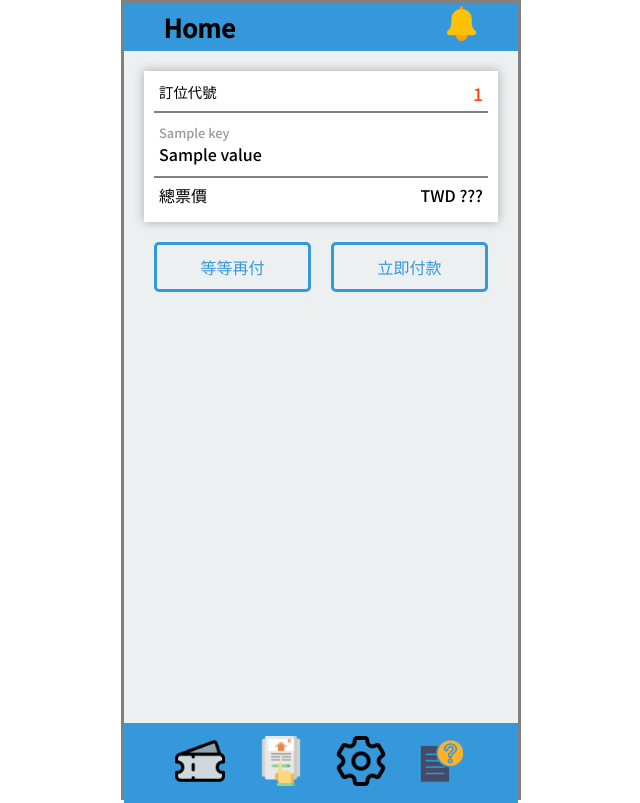
After one commit to FCU-1121/BookYourTicket, a Flask app: template templates/myticket/details.html in a window 1280 px wide. The commit adds this page. Shown: the whole page, without its empty margins (319-959 px from the left). Run offline with Flask 3, Linux system fonts and the light colour scheme; the template is opened without the code that fills it: most values are stand-ins (such as "Sample title", 1, 10 or a date in 2020); style sheets or scripts are compiled from the project's sources; some libraries are stand-ins or nearby versions.

Commit message:
新增付款細節介面

```diff
--- a/app.py
+++ b/app.py
@@ -7,6 +7,9 @@ import json
 
 app = Flask(__name__)
 CORS(app)  # 启用 CORS，允许跨域请求
+
+with open('./static/json/myTickets.json', 'r', encoding='utf-8') as f:
+    tickets = json.load(f)['myTickets']
 
 @app.route('/')
 @app.route('/bookTicket')
@@ -22,14 +25,19 @@ def notification():
     return render_template('notification.html', title='Notification')
 
 @app.route('/myTicket/received')
-def myTicket():
-    with open('./static/json/myTickets.json', 'r', encoding='utf-8') as f:
-        tickets = json.load(f)['myTickets']
+def received():
     return render_template('myticket/received.html', title = 'YourTicket', tickets=tickets)
 
 @app.route('/myTicket/unpaid')
-def tickets():
-    return render_template('myticket/unpaid.html', title='Tickets')
+def unpaid():
+    return render_template('myticket/unpaid.html', title='Tickets', tickets=tickets)
+
+@app.route('/myTickets/details', methods=['POST', 'GET'])
+def show_details():
+    data = request.get_json()
+    ticket = next((t for t in tickets if t['orderID'] == data['orderID']), None)
+    print(ticket)
+    return render_template('myticket/details.html', title='Ticket Details', ticket=ticket)
 
 @app.route('/showTickets')
 def showTickets():
--- /dev/null
+++ b/static/css/myticket/details.css
@@ -0,0 +1,77 @@
+.ticket-container {
+  width: 100%;
+  height: 100%;
+  padding: 20px;
+}
+.ticket-container section {
+  width: 100%;
+  height: auto;
+  background-color: white;
+  padding: 10px;
+  box-shadow: 0 0 10px darkgray;
+}
+.ticket-container .order-details {
+  width: 100%;
+  display: flex;
+  justify-content: space-between;
+  border-bottom: 2px solid grey;
+  padding: 5px;
+  padding-top: 0;
+}
+.ticket-container .order-details span {
+  font-size: 0.9rem;
+}
+.ticket-container .order-details .value {
+  font-size: 1.1rem;
+  color: orangered;
+}
+.ticket-container .ticket-details {
+  width: 100%;
+  display: flex;
+  align-items: flex-start;
+  flex-direction: column;
+  border-bottom: 2px solid gray;
+}
+.ticket-container .ticket-details .item {
+  list-style: none;
+  width: 100%;
+  margin: 10px 5px;
+}
+.ticket-container .ticket-details .item .item-name {
+  color: gray;
+  opacity: 0.8;
+  font-size: 0.8rem;
+}
+.ticket-container .price-details {
+  width: 100%;
+  padding: 5px;
+  display: flex;
+  justify-content: space-between;
+}
+.ticket-container .buttons {
+  width: 100%;
+  padding-top: 20px;
+  display: flex;
+  justify-content: space-evenly;
+}
+.ticket-container .buttons button {
+  position: relative;
+  margin: 0 10px;
+  width: 100%;
+  border: 3px solid #3498db;
+  border-radius: 5px;
+  background: transparent;
+  color: #3498db;
+  font-size: 1rem;
+  text-align: center;
+  text-decoration: none;
+  text-transform: uppercase;
+  padding: 10px 20px;
+  cursor: pointer;
+}
+.ticket-container .buttons button:hover {
+  transition: 0.5s;
+  background: #3498db;
+  color: white;
+  box-shadow: 0 0 20px darkgray;
+}/*# sourceMappingURL=details.css.map */
--- /dev/null
+++ b/static/css/myticket/details.scss
@@ -0,0 +1,77 @@
+.ticket-container{
+    width: 100%;
+    height: 100%;
+    padding: 20px;
+    section{
+        width: 100%;
+        height: auto;
+        background-color: white;
+        padding: 10px;
+        box-shadow: 0 0 10px darkgray;
+    }
+    .order-details{
+        width: 100%;
+        display: flex;
+        justify-content: space-between;
+        border-bottom: 2px solid grey;
+        padding: 5px;
+        padding-top: 0;
+        span{
+            font-size: .9rem;
+        }
+        .value{
+            font-size: 1.1rem;
+            color:orangered;
+        }
+    }
+    .ticket-details{
+        width: 100%;
+        display: flex;
+        align-items: flex-start;
+        flex-direction: column;
+        border-bottom: 2px solid gray;
+        .item{
+            list-style: none;
+            width: 100%;
+            margin: 10px 5px;
+            .item-name{
+                color: gray;
+                opacity: .8;
+                font-size: .8rem;
+            }
+        }
+    }
+    .price-details{
+        width: 100%;
+        padding: 5px;
+        display: flex;
+        justify-content: space-between;
+    }
+    .buttons{
+        width: 100%;
+        padding-top: 20px;
+        display: flex;
+        justify-content: space-evenly;
+        button{
+            position: relative;
+            margin: 0 10px;
+            width: 100%;
+            border: 3px solid #3498db;
+            border-radius: 5px;
+            background: transparent;
+            color: #3498db;
+            font-size: 1rem;
+            text-align: center;
+            text-decoration: none;
+            text-transform: uppercase;
+            padding: 10px 20px;
+            cursor: pointer;
+            &:hover{
+                transition: .5s;
+                background:#3498db;
+                color:white;
+                box-shadow: 0 0 20px darkgray;
+            }
+        }
+    }
+}
--- a/static/css/myticket/received.css
+++ b/static/css/myticket/received.css
@@ -31,6 +31,11 @@ main .ticket-container .card {
   background-color: white;
   box-shadow: 0 0 10px darkgray;
   border-radius: 5px;
+  cursor: pointer;
+}
+main .ticket-container .card:hover {
+  transition: 0.5s;
+  box-shadow: 0 0 30px darkgray;
 }
 main .ticket-container .card .ticket_details {
   height: 1.5rem;
--- a/static/css/myticket/received.scss
+++ b/static/css/myticket/received.scss
@@ -29,6 +29,11 @@ main{
             background-color: white;
             box-shadow: 0 0 10px darkgray;
             border-radius: 5px;
+            cursor: pointer;
+            &:hover{
+                transition: .5s;
+                box-shadow: 0 0 30px darkgray;
+            }
             .ticket_details{
                 height: 1.5rem;
                 padding-top: .2rem;
--- /dev/null
+++ b/templates/myticket/details.html
@@ -0,0 +1,68 @@
+{% extends 'baseof.html' %}
+
+{% block css %}
+<link rel="stylesheet" href="../../static/css/myticket/details.css">
+{% endblock %}
+
+{% block content %}
+<main class="ticket-container">
+    <section id="ticket-information">
+        <div class="order-details">
+            <span class="left">訂位代號</span>
+            <span class="value right">{{ ticket.orderID }}</span>
+        </div>
+        <div class="ticket-details">
+            {% for d in ticket.orderDetails %}
+                {% if d.key is not string %}
+                    <ul class="item">
+                        <li class="item-name">{{ d.key|join("/") }}</li>
+                        <li class="item-value">{{ d.value|join("/") }}</li>
+                    </ul>
+                {% else %}
+                    <ul class="item">
+                        <li class="item-name">{{ d.key }}</li>
+                        {% if d.value is not string %}
+                            {% for t in d.value %}
+                                <li class="item-value">{{ t.type }} x {{t.number}}</li>
+                            {% endfor %}
+                        {% else %}
+                            <li class="item-value">{{ d.value }}</li>
+                        {% endif %}
+                    </ul>
+                {% endif %}
+            {% endfor %}
+        </div>
+        <div class="price-details">
+            <span class="left">總票價</span>
+            <span class="right">TWD ???</span>
+        </div>
+    </section>
+    <div class="buttons">
+        <button onclick="window.history.back(); window.location.href= 'unpaid'">等等再付</button>
+        <button onclick="alert('繳款成功')">立即付款</button>
+    </div>
+    <!-- <section id="route-information">
+        <div class="route-details">
+            <span></span>
+        </div>
+        <div class="station-details">
+            <div class="station" id="start">
+                <div class="name"></div>
+                <div class="time"></div>
+            </div>
+            <div class="station" id="end">
+                <div class="name"></div>
+                <div class="time"></div>
+            </div>
+            <div class="type-frame">
+                <div class="type"></div>
+                <div class="seat-deatils">
+                    <span class="carriage"></span>
+                    <span class="seat"></span>
+                </div>
+                div.price
+            </div>
+        </div>
+    </section> -->
+</main>
+{% endblock %}
--- a/templates/myticket/received.html
+++ b/templates/myticket/received.html
@@ -1,7 +1,6 @@
 {% extends 'myticket/myticket.html' %}
 {% block css %}
 <link rel="stylesheet" href="../../static/css/myticket/received.css">
-<link rel='stylesheet' href='https://cdn-uicons.flaticon.com/2.0.0/uicons-bold-rounded/css/uicons-bold-rounded.css'>
 {{ super() }}
 {% endblock %}
 
@@ -13,7 +12,7 @@
             <div class="order-id">訂位代號 {{ ticket.orderID }}</div>
             <div class="ticket-type">{{ ticket.type[0:-1] }} 1 張</div>
         </div>
-        <div class="card">
+        <div class="card" onclick="alert('施工中...')">
             <div class="ticket_details">
                 <span id="route">{{ ticket.routeType }} · {{ ticket.leaveDate }}</span>
                 <span id="id">票號 {{ ticket.ticketID }}</span>
```
Also changed, not shown: static/css/myticket/unpaid.css (+48 -1 lines), static/css/myticket/unpaid.scss (+50 -1 lines), static/js/myTicket.js (added, +25 -0 lines), static/json/myTickets.json (+114 -9 lines), templates/myticket/myticket.html (+2 -9 lines), templates/myticket/unpaid.html (+21 -1 lines), 3 other files.
